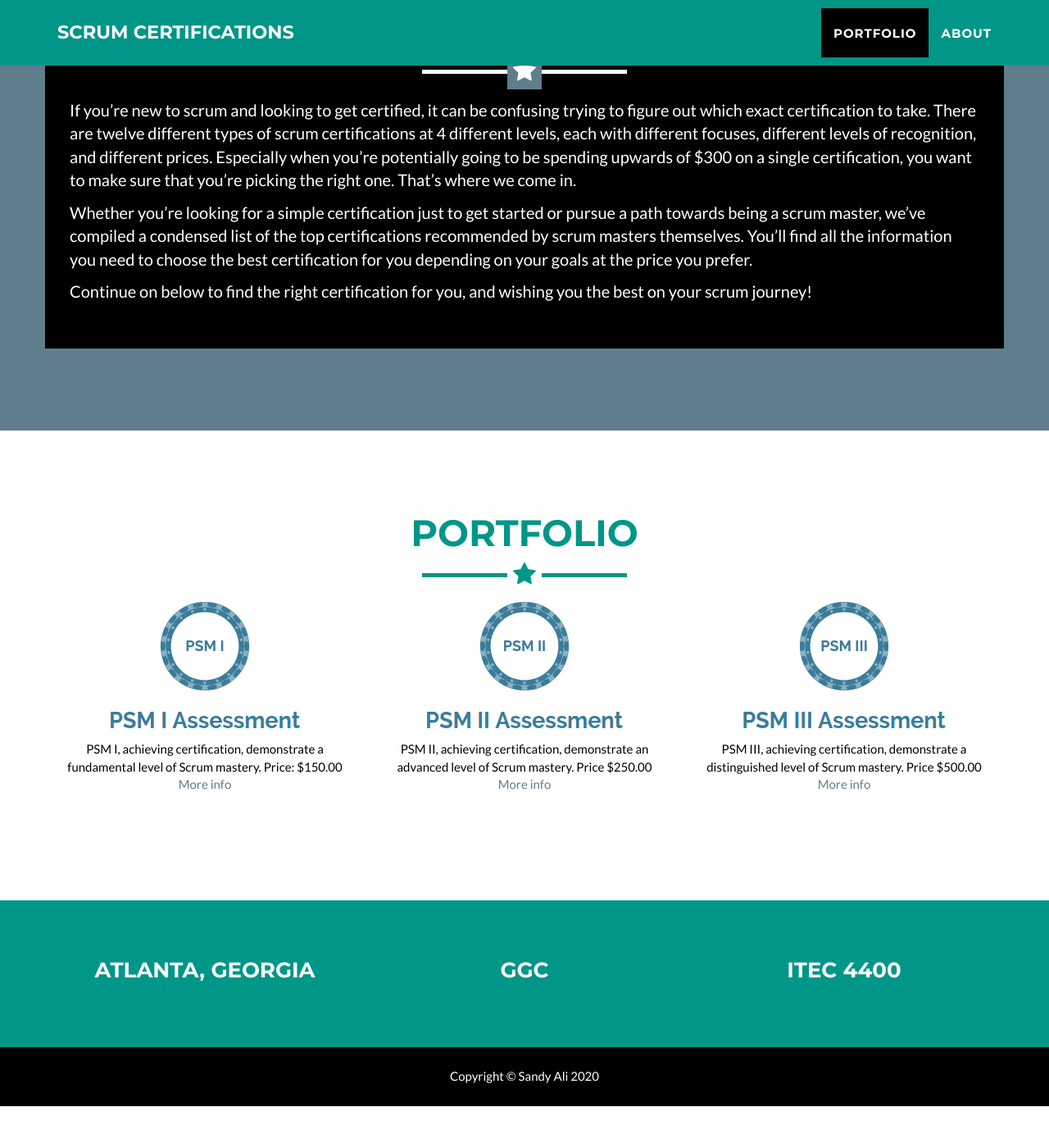
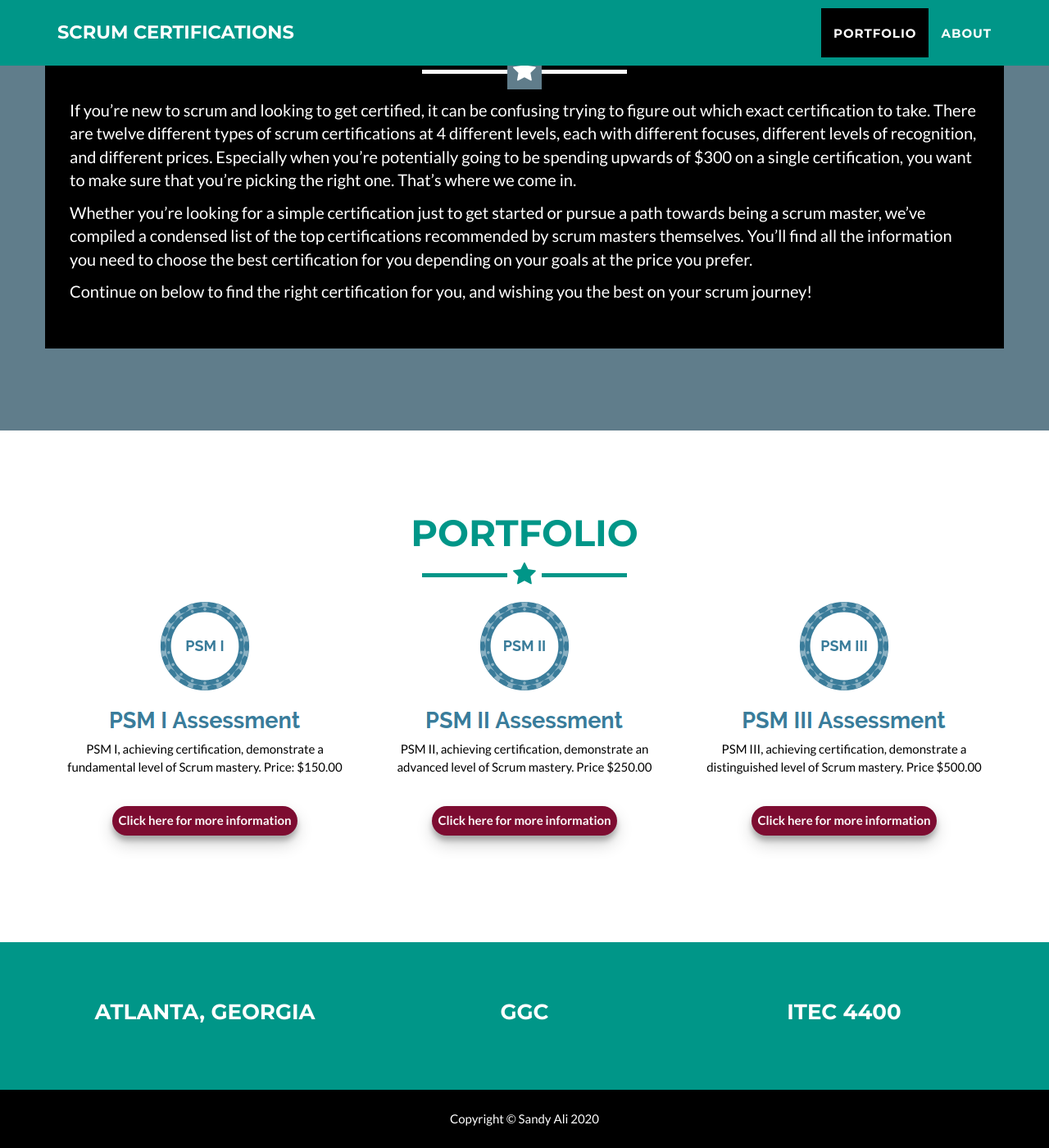
Before and after one commit to sali210/scrum-certsite, a Jekyll site: the page built from _posts/2014-07-18-project-1.markdown, in a window 1280 px wide and 1400 px high, scrolled down 1094 px. Shown: the whole window at 82% size. Built offline with Jekyll 4.4.1, drawn with Linux system fonts in a browser that asks for light colours; before the commit the page ends 2443 px from its top, so only the background shows below that.

Commit message:
changed the more info link to be more visible

```diff
--- a/_includes/portfolio_grid.html
+++ b/_includes/portfolio_grid.html
@@ -20,7 +20,8 @@
                             <img src="img/portfolio/{{ post.img }}" class="img-responsive" alt="{{ post.alt }}">
                             <span class="description">{{ post.description }}</span>
                         </a>
-                        <a href="{{ post.link }}">{{ post.linktext }}</a>
+                        <br/>
+                        <a class="details" href="{{ post.link }}">{{ post.linktext }}</a>
                     </div>
                 {% endfor %}
             </div>
--- a/_posts/2014-07-15-project-3.markdown
+++ b/_posts/2014-07-15-project-3.markdown
@@ -7,5 +7,5 @@ alt: image-alt
 project-date: May 2020
 description: "PSM III, achieving certification, demonstrate a distinguished level of Scrum mastery. Price $500.00"
 link: "https://www.scrum.org/professional-scrum-master-iii-certification"
-linktext: "More info"
+linktext: "Click here for more information"
 ---
--- a/_posts/2014-07-17-project-2.markdown
+++ b/_posts/2014-07-17-project-2.markdown
@@ -7,5 +7,5 @@ alt: image-alt
 project-date: May 2020
 description: "PSM II, achieving certification, demonstrate an advanced level of Scrum mastery. Price $250.00"
 link: "https://www.scrum.org/professional-scrum-master-ii-certification"
-linktext: "More info"
+linktext: "Click here for more information"
 ---
--- a/_posts/2014-07-18-project-1.markdown
+++ b/_posts/2014-07-18-project-1.markdown
@@ -7,5 +7,5 @@ alt: image-alt
 project-date: May 2020
 description: "PSM I, achieving certification, demonstrate a fundamental level of Scrum mastery. Price: $150.00"
 link: "https://www.scrum.org/professional-scrum-master-i-certification"
-linktext: "More info"
+linktext: "Click here for more information"
 ---
```
Also changed, not shown: _includes/css/main.css (+10 -0 lines).
